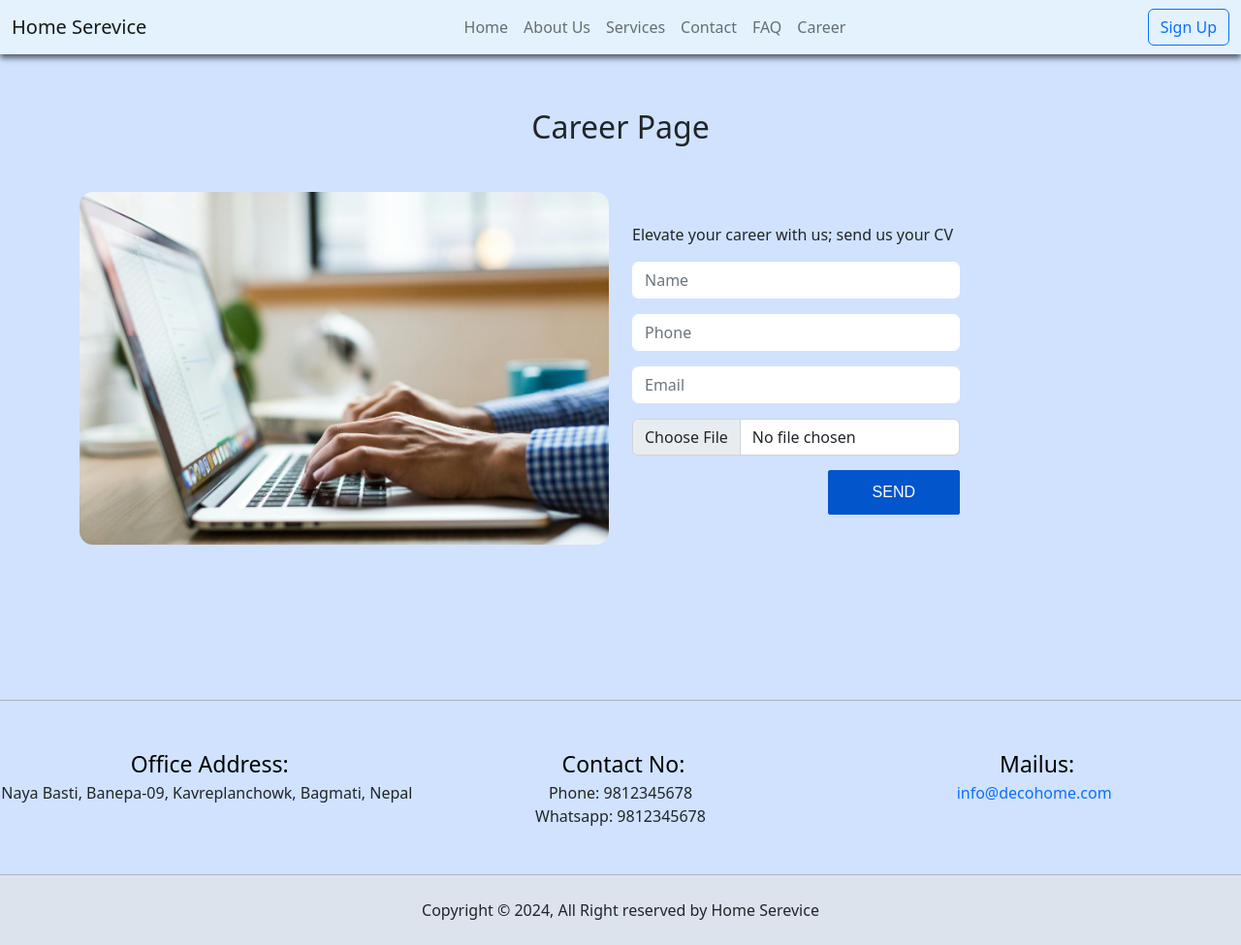
After one commit to iammukeshmahato/Home-Service-Management-System, a Django app: page /career in a window 1280 px wide. The commit adds this page. Shown: the whole page at 97% size. Run offline with Django 5.2, Linux system fonts and the light colour scheme; parts of the project's set-up code (start-up, migrations or seed data) failed here and were passed over.

Commit message:
feat: career page

```diff
--- a/homeservice/guest_views.py
+++ b/homeservice/guest_views.py
@@ -2,7 +2,7 @@ from django.shortcuts import render, HttpResponse, redirect
 from .forms import MyForm
 from django.contrib.auth import get_user_model, authenticate, login, logout
 from django.contrib import messages
-from homeservice.models import Employee, Inquiry, Rating, FAQ
+from homeservice.models import Employee, Inquiry, Rating, FAQ, Career
 
 User = get_user_model()
 
@@ -81,6 +81,21 @@ def contact(request):
         )
         return redirect("contact")
     return render(request, "contact.html")
+
+
+def career(request):
+    if request.method == "POST":
+        name = request.POST.get("name")
+        email = request.POST.get("email")
+        phone = request.POST.get("phone")
+        cv = request.FILES.get("cv")
+        career = Career(name=name, email=email, phone=phone, cv=cv)
+        messages.success(
+            request,
+            "Your inquery form has been submitted successfully. We will contact you soon.",
+        )
+        return redirect("career")
+    return render(request, "career.html")
 
 
 @anonymous_required
--- /dev/null
+++ b/homeservice/templates/career.html
@@ -0,0 +1,52 @@
+{% extends 'components/layout.html' %}
+{% block page_title %}
+  Career Page
+{% endblock %}
+
+{% block main_content %}
+  <div class="mt-5"></div>
+  {% include 'components/message.html' %}
+  <section class="contact-section layout_padding-bottom">
+    <div class="container">
+      <h2 style="text-align: center" class="mb-5">Career Page</h2>
+      <div class="row">
+        <div class="col-lg-6 col-md-6 d-flex justify-content-centre align-items-center">
+          <div class="img-box">
+            <img src="static/img/contact.jpeg" alt="" />
+          </div>
+        </div>
+        <div class="col-lg-6 col-md-6 d-flex justify-content-centre align-items-center">
+          <div class="detail-box">
+            <div class="form">
+              <div>
+                <div class="contact-form-wrapper d-flex justify-content-center">
+                  <form action="{% url 'career' %}" class="contact-form" method="post">
+                    {% csrf_token %}
+                    <p class="description">Elevate your career with us; send us your CV</p>
+                    <div>
+                      <input type="text" class="form-control border-white mb-3 form-input" name="name" placeholder="Name" required />
+                    </div>
+                    <div>
+                      <input type="text" class="form-control border-white mb-3 form-input" name="phone" placeholder="Phone" required />
+                    </div>
+                    <div>
+                      <input type="email" class="form-control border-white mb-3 form-input" name="email" placeholder="Email" required />
+                    </div>
+                    <div>
+                      <input type="file" class="form-control" name="cv" accept=".pdf" />
+                    </div>
+                    <div class="submit-button-wrapper d-flex justify-content-end">
+                      <input type="submit" value="Send" class="submit-btn" />
+                    </div>
+                  </form>
+                </div>
+              </div>
+            </div>
+          </div>
+        </div>
+      </div>
+
+      <div class="blank mt-5 pt-5"></div>
+    </div>
+  </section>
+{% endblock %}
--- a/homeservice/templates/components/navbar.html
+++ b/homeservice/templates/components/navbar.html
@@ -25,6 +25,12 @@
           </li>
           <li class="nav-item">
             <a class="nav-link" href="/contact">Contact</a>
+          </li>
+          <li class="nav-item">
+            <a class="nav-link" href="#faq_section">FAQ</a>
+          </li>
+          <li class="nav-item">
+            <a class="nav-link" href="/career">Career</a>
           </li>
         </ul>
         {% if request.user.is_anonymous %}
--- a/homeservice/templates/index.html
+++ b/homeservice/templates/index.html
@@ -70,7 +70,7 @@
   {% include 'components/about.html' %}
   {% include 'components/contact.html' %}
 
-  <section class="layout_padding-bottom">
+  <section class="layout_padding-bottom" id="faq_section">
     <div class="container">
       <h2 style="text-align: center" class="mb-5">FAQs</h2>
       <div class="accordion" id="FAQs">
--- a/homeservice/urls.py
+++ b/homeservice/urls.py
@@ -12,6 +12,7 @@ urlpatterns = [
         views.service_details,
         name="service_details",
     ),
+    path("career", views.career, name="career"),
     path("contact", views.contact, name="contact"),
     # Authentication
     path("login", views.login_page, name="login"),
```
Also changed, not shown: homeservice/models.py (+10 -0 lines).
